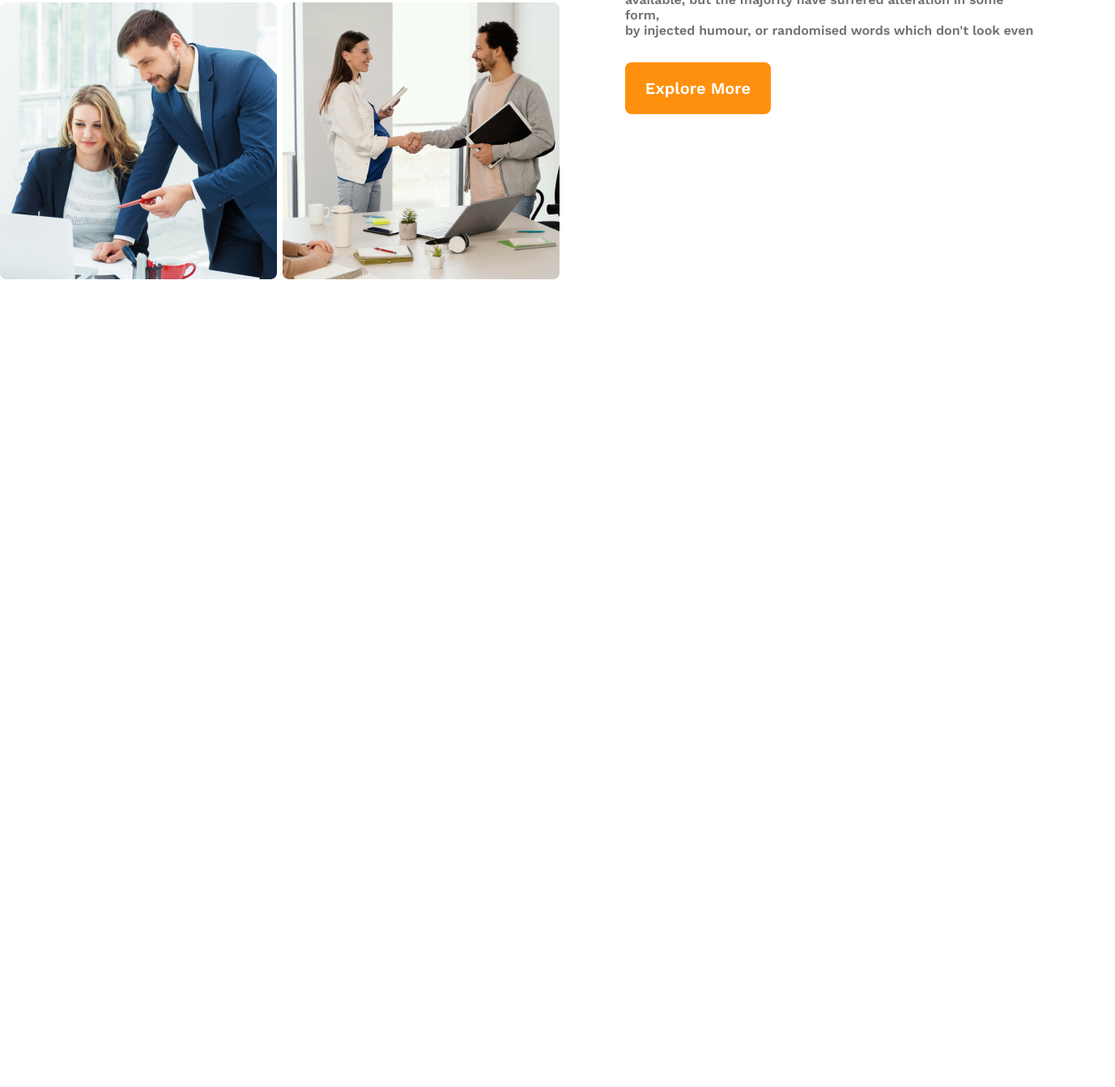
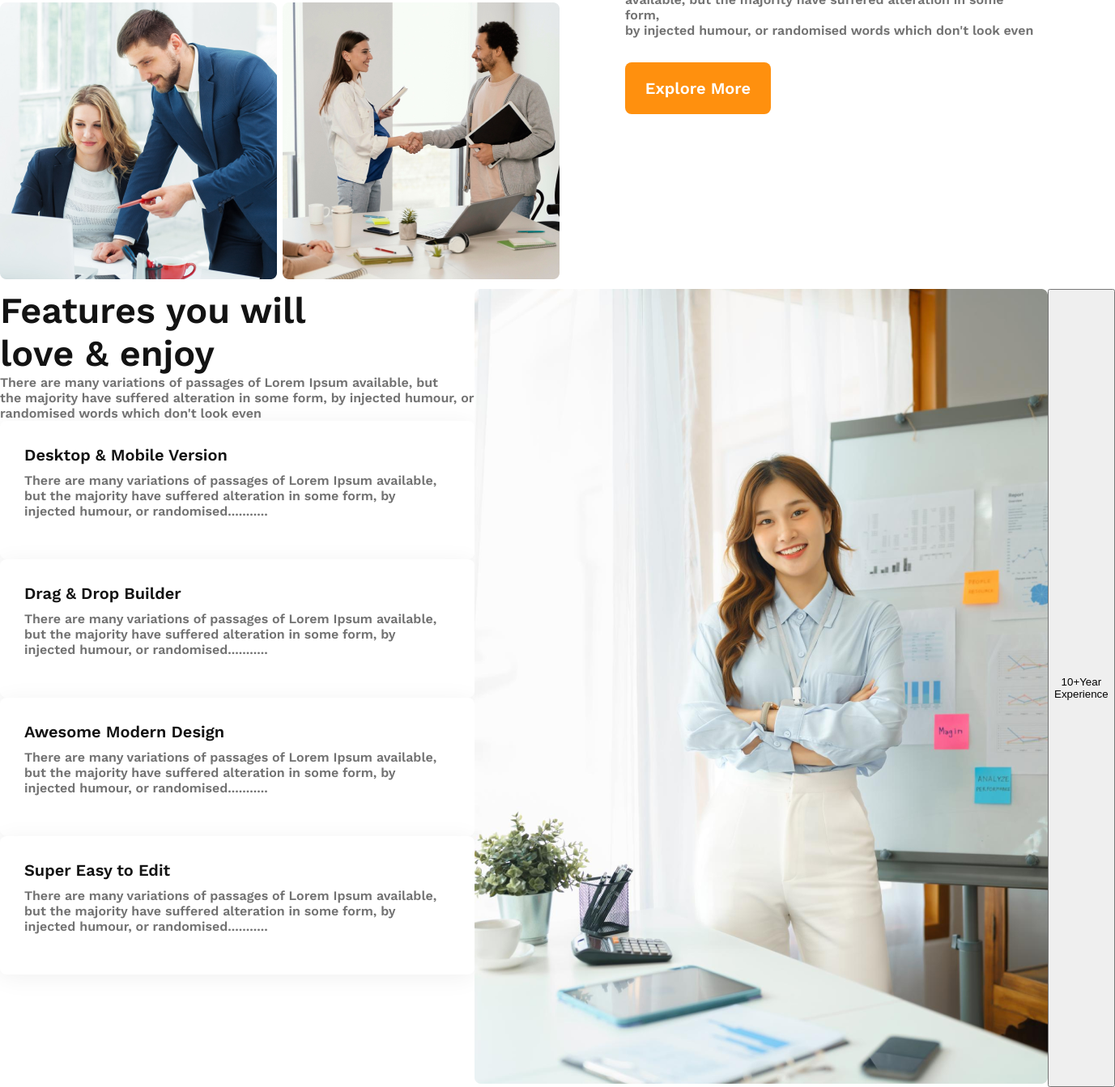
Before and after one commit to propa-zaman/g3-architects, a plain HTML site: page index.html in a window 1280 px wide. Shown: the part 1586-2929 px from the top of the page at 81% size, 1377 px wide, since content can reach past the window. Before the commit the page ends 1943 px from the top, so only its background shows below. Drawn offline with nearby package versions, Linux system fonts and the light colour scheme.

Commit message:
love and enjoy features half

```diff
--- a/index.html
+++ b/index.html
@@ -62,6 +62,35 @@
             </div>
         </section>
         <!-- Love and Enjoy Feature -->
+        <section class="love-enjoy">
+            <div class="enjoy-info">
+                <h3 class="enjoy-title">Features you will <br> love & enjoy</h3>
+                <p class="enjoy-text">There are many variations of passages of Lorem Ipsum available, but <br>the majority have suffered alteration in some form, by injected humour, or <br>randomised words which don't look even</p>
+                <div class="l-features">
+                    <h3 class="f-title">Desktop & Mobile Version</h3>
+                    <p class="f-text">There are many variations of passages of Lorem Ipsum available, but the majority have suffered alteration in some form, by injected humour, or randomised...........</p>
+                </div>
+                <div class="l-features">
+                    <h3 class="f-title">Drag & Drop Builder</h3>
+                    <p class="f-text">There are many variations of passages of Lorem Ipsum available, but the majority have suffered alteration in some form, by injected humour, or randomised...........</p>
+                </div>
+                <div class="l-features">
+                    <h3 class="f-title">Awesome Modern Design</h3>
+                    <p class="f-text">There are many variations of passages of Lorem Ipsum available, but the majority have suffered alteration in some form, by injected humour, or randomised...........</p>
+                </div>
+                <div class="l-features">
+                    <h3 class="f-title">Super Easy to Edit</h3>
+                    <p class="f-text">There are many variations of passages of Lorem Ipsum available, but the majority have suffered alteration in some form, by injected humour, or randomised...........</p>
+                </div>
+
+            </div>
+            <div class="fe-img">
+                <img src="./images/architect.png" alt="">
+            </div>
+            <button class="fe-btn">10+Year
+               <span>Experience</span> </button>
+
+        </section>
     </main>
 </body>
 
--- a/styles/styles.css
+++ b/styles/styles.css
@@ -156,4 +156,63 @@ nav ul {
     color: #727272;
 
 }
+
 /* Love and Enjoy Feature */
+.love-enjoy {
+    display: flex;
+}
+
+.enjoy-info {}
+
+.enjoy-title {
+    font-family: 'Work Sans';
+    font-style: normal;
+    font-weight: 700;
+    font-size: 45px;
+    color: #131313;
+}
+
+.enjoy-text {
+    font-family: 'Work Sans';
+    font-style: normal;
+    font-weight: 400;
+    font-size: 16px;
+    color: #727272;
+}
+
+.l-features{
+    width: 586px;
+    height: 171px;
+    background: #FFFFFF;
+    box-shadow: 0px 4px 30px rgba(0, 0, 0, 0.06);
+    border-radius: 8px;
+}
+
+.f-title {
+    font-family: 'Work Sans';
+    font-style: normal;
+    font-weight: 600;
+    font-size: 20px;
+    color: #131313;
+    padding-top: 30px;
+    padding-left: 30px;
+    padding-right: 30px;
+}
+
+.f-text {
+    font-family: 'Work Sans';
+    font-style: normal;
+    font-weight: 400;
+    font-size: 16px;
+    color: #727272;
+    padding-top: 10px;
+    padding-left: 30px;
+    padding-right: 30px;
+    padding-bottom: 30px;
+}
+
+.fe-img {}
+
+.fe-btn {}
+
+.fe-btn span {}
```
